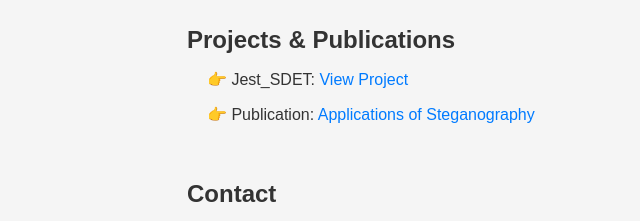
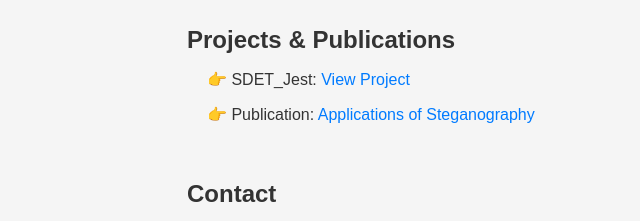
Before and after one commit to bruceshad1-creator/bruceshad.github.io, a plain HTML site: page index.html in a window 1280 px wide. Shown: the part 353-574 px from the top of the page, 3-643 px from the left. Drawn offline with Linux system fonts and the light colour scheme.

Commit message:
Rename Jest_SDET to SDET_Jest in projects section

```diff
--- a/index.html
+++ b/index.html
@@ -30,7 +30,7 @@
 <section id="projects">
     <h2 style="margin-bottom: 0px;">Projects & Publications</h2>
     <div class="project" style="margin-bottom: 0px;">
-        <p>👉 Jest_SDET:
+        <p>👉 SDET_Jest:
             <a href="https://github.com/bruceshad1-creator/jest-sdet/blob/main/README.md"
                target="_blank"
                rel="noopener noreferrer"> View Project
```
